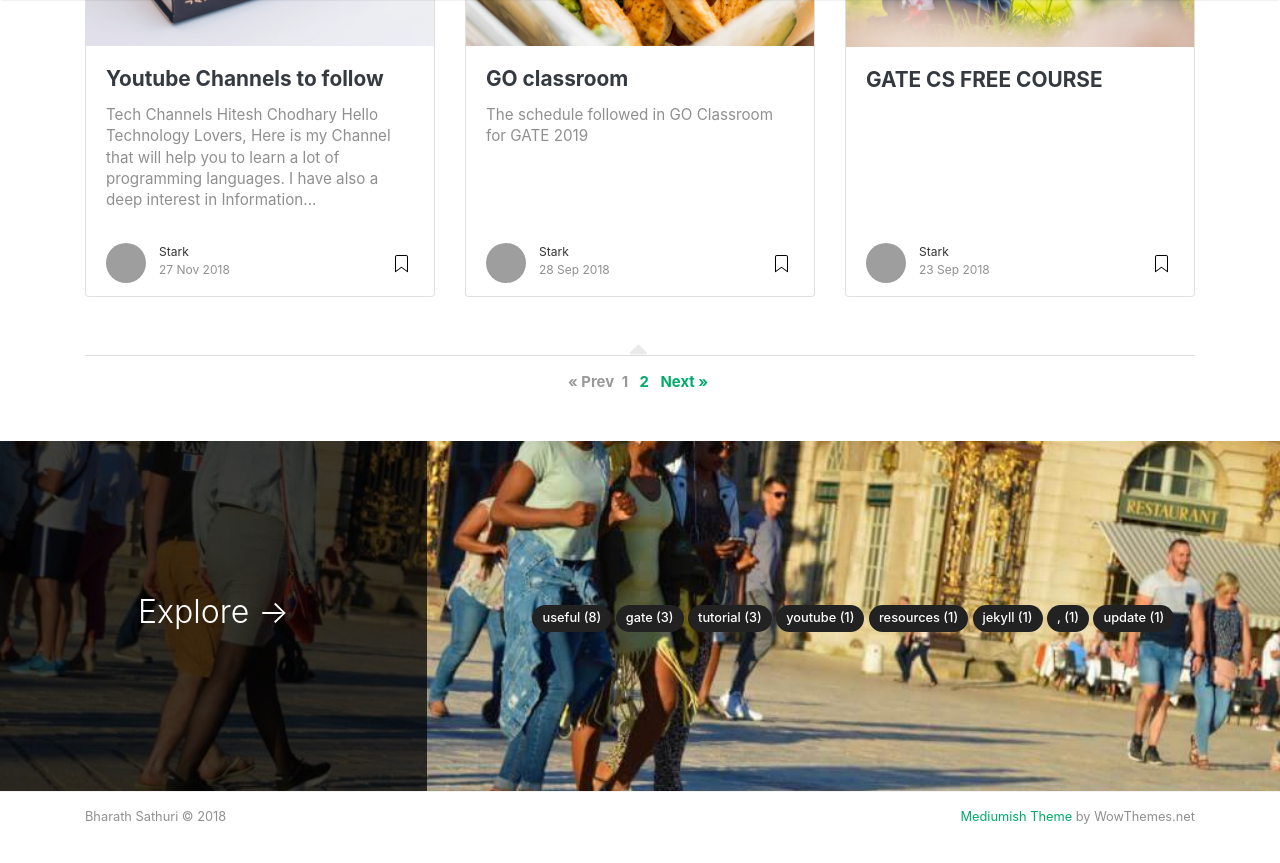
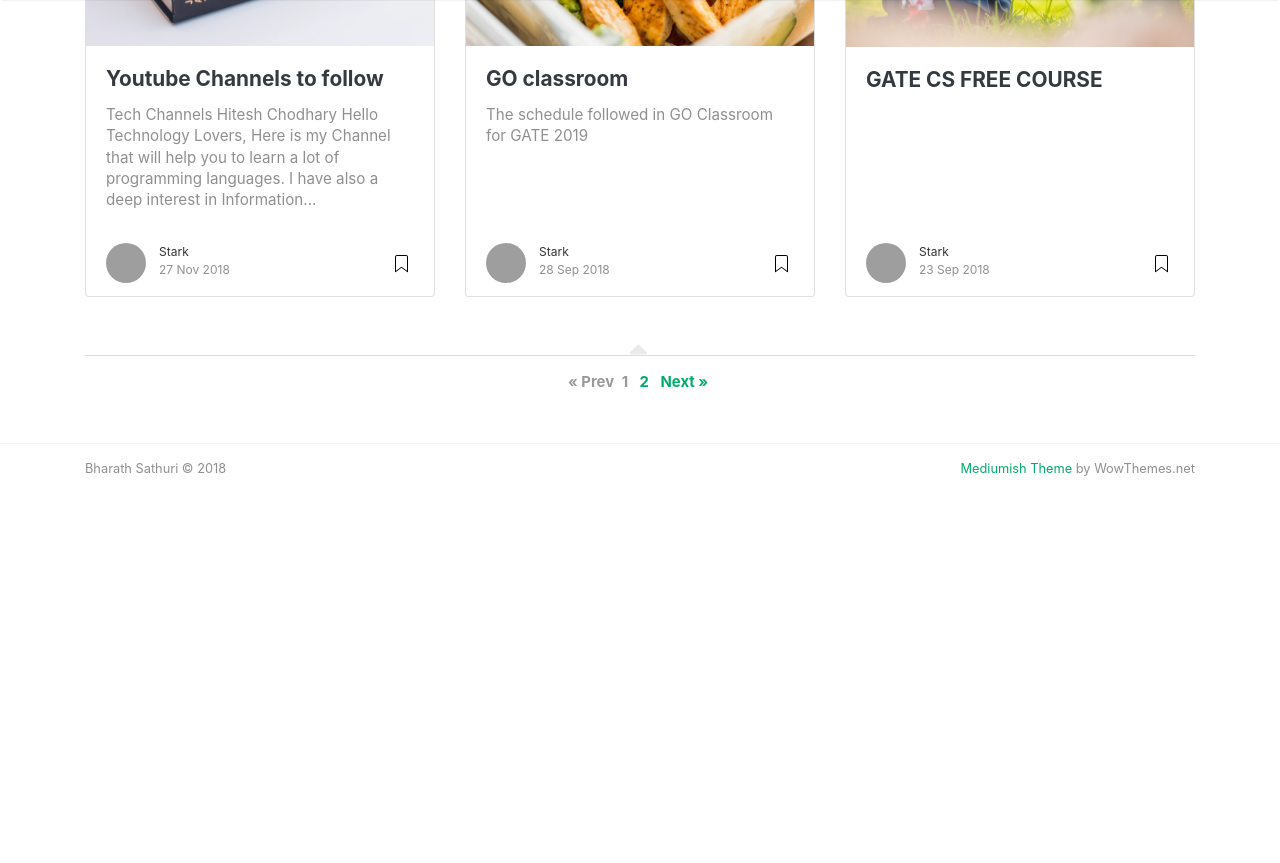
Before and after one commit to simhagate/simhagate.github.io, a Jekyll site: the page built from index.html, in a window 1280 px wide and 900 px high, scrolled down 1673 px. Shown: the top 863 px of the window. Built offline with Jekyll 4.4.1, drawn with Linux system fonts in a browser that asks for light colours; nearby versions of some CDN libraries; the list of posts is cut into pages by our own code; comment, search, counter and statistics services are not loaded; after the commit the page ends 2225 px from its top, so only the background shows below that; some of the changed lines change nothing that is shown; grey boxes are pictures that could not be loaded.

Commit message:
Update default.html

```diff
--- a/_layouts/default.html
+++ b/_layouts/default.html
@@ -232,6 +232,7 @@
 
 <!-- Categories Jumbotron
 ================================================== -->
+	<!--
 <div class="jumbotron fortags">
 	<div class="d-md-flex h-100">
 		<div class="col-md-4 transpdark align-self-center text-center h-100">
@@ -256,6 +257,15 @@
 	</div>
 </div>
 
+-->
+	{% comment %}
+=======================
+The purpose of this snippet is to list all the tags you have in your site.
+=======================
+{% endcomment %}
+{% for tag in tags %}
+	<a href="#{{ tag | slugify }}"> {{ tag }} </a>
+{% endfor %}
 
 <!-- Begin Footer
 ================================================== -->
```
